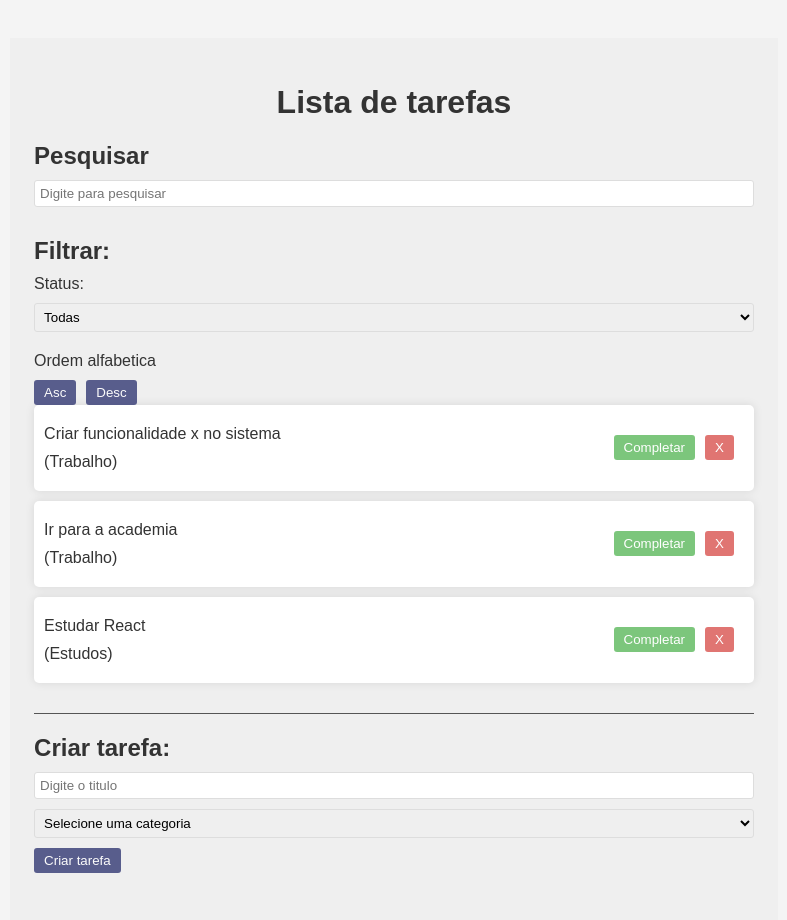
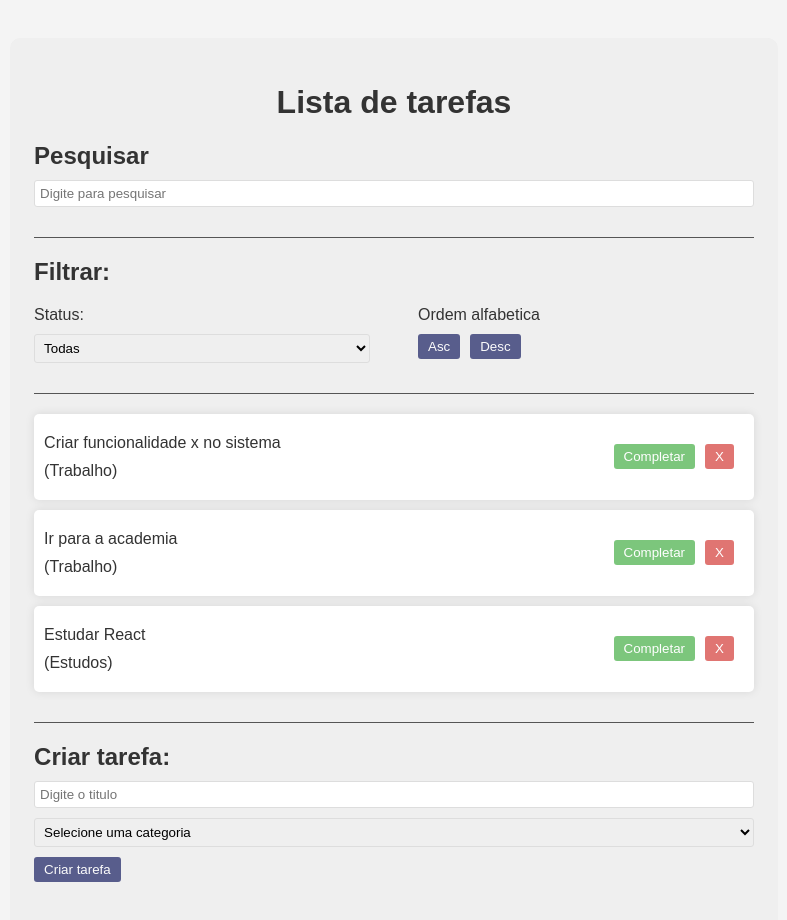
Before and after one commit to Arthur-zct/todo-list, a React (Vite) app: page / in a window 1280 px wide. Shown: the top 920 px of the page, without its empty margins (246-1033 px from the left). Built offline with nearby package versions, Linux system fonts and the light colour scheme.

Commit message:
finalizando o layout

```diff
--- a/src/App.css
+++ b/src/App.css
@@ -15,6 +15,7 @@
   background-color: #efefef;
   padding: 2%;
   box-sizing: border-box;
+  border-radius: 10px;
 }
 
 h1 {
@@ -85,3 +86,20 @@
   border-radius: 3px;
   width: 100%;
 }
+
+
+.filter, .search {
+  border-bottom: 1px solid #555;
+  margin-bottom: 20px;
+  padding-bottom: 20px;
+}
+
+.filter-options {
+  display: flex;
+  justify-content: space-between;
+  gap: 3rem;
+}
+
+.filter-options div {
+  flex: 1 1 0;
+}
```
